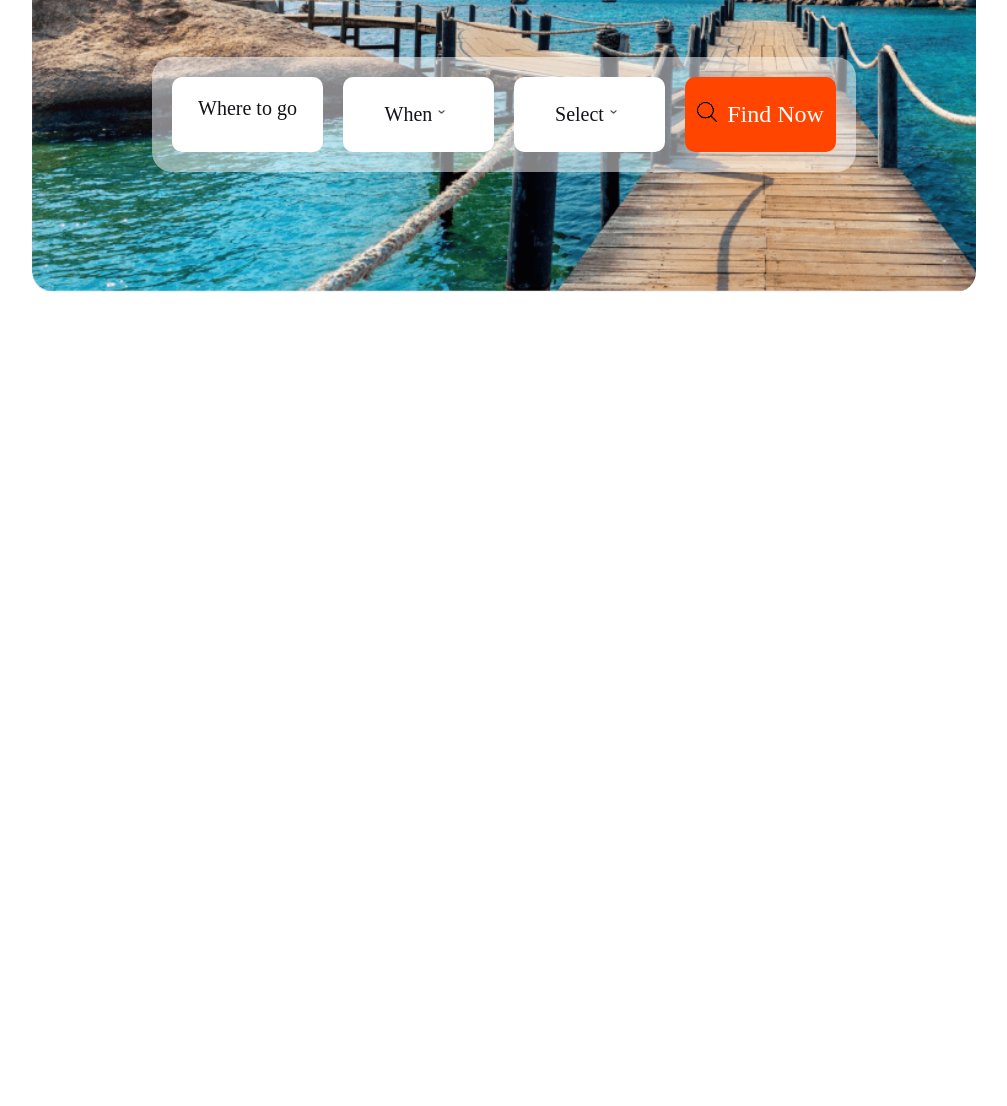
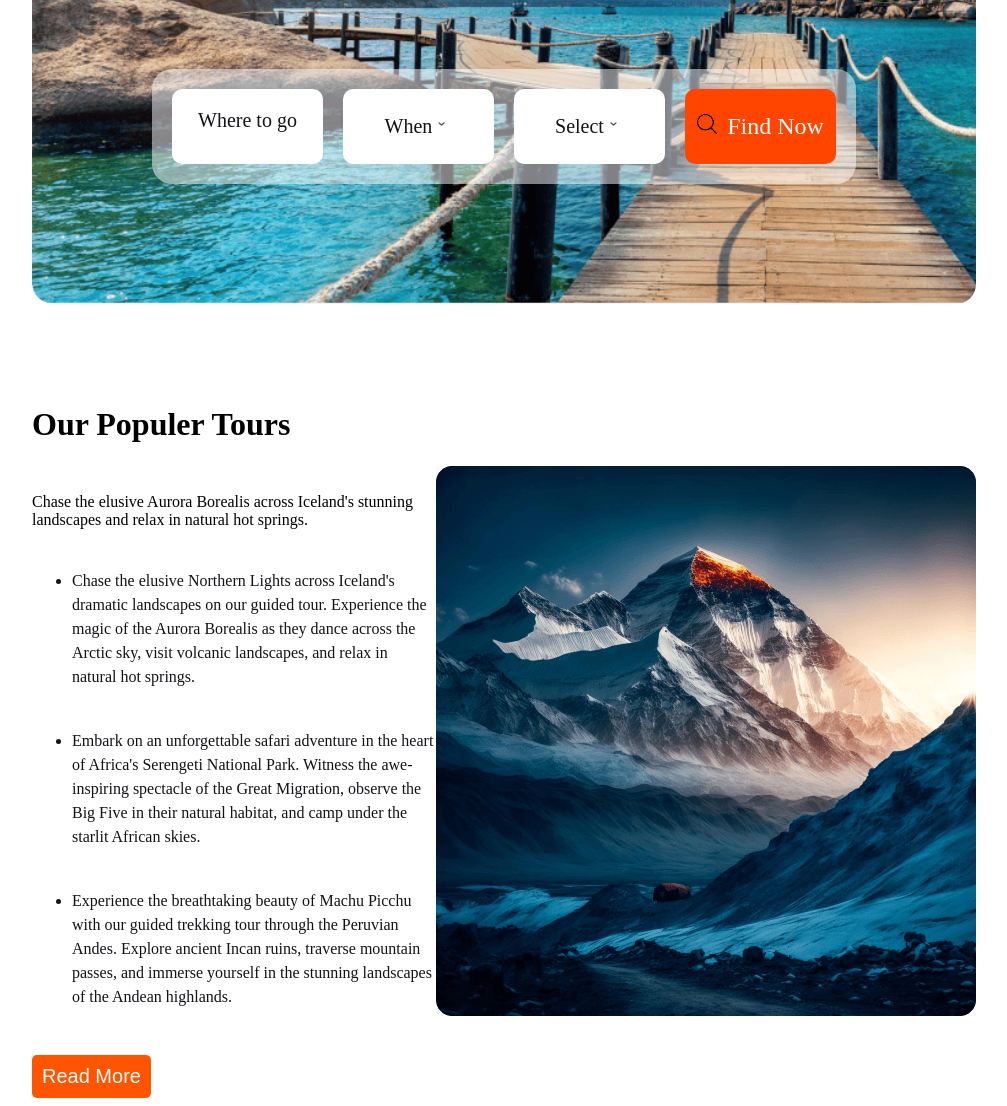
Before and after one commit to Shohanur6464/My-Hero-Travel, a plain HTML site: page index.html in a window 1280 px wide. Shown: the part 531-1637 px from the top of the page, without its empty margins (136-1143 px from the left). Before the commit the page ends 831 px from the top, so only its background shows below. Drawn offline with Linux system fonts and the light colour scheme.

Commit message:
compleeting populer tours section

```diff
--- a/index.html
+++ b/index.html
@@ -58,6 +58,26 @@
 
                 </div>
             </div>
+
+        </div>
+        <!-- Populer Toure Section -->
+        <div class="popular-container">
+            <div class="details-container">
+                <div class="tittle-holder"><h1>Our Populer Tours</h1></div>
+                <p>
+                    Chase the elusive Aurora Borealis across Iceland's stunning landscapes and relax in natural hot springs.
+                    <ol>
+                        <li>Chase the elusive Northern Lights across Iceland's dramatic landscapes on our guided tour. Experience the magic of the Aurora Borealis as they dance across the Arctic sky, visit volcanic landscapes, and relax in natural hot springs.</li>
+                        <li>Embark on an unforgettable safari adventure in the heart of Africa's Serengeti National Park. Witness the awe-inspiring spectacle of the Great Migration, observe the Big Five in their natural habitat, and camp under the starlit African skies.</li>
+                        <li>Experience the breathtaking beauty of Machu Picchu with our guided trekking tour through the Peruvian Andes. Explore ancient Incan ruins, traverse mountain passes, and immerse yourself in the stunning landscapes of the Andean highlands.</li>
+                    </ol>
+                </p>
+                <button class="read-more">Read More</button>
+
+            </div>
+            <div class="clapopular-image-container">
+                <img src="Images/Rectangle 4.png" alt="">
+            </div>
         </div>
 
         <footer>
--- a/style.css
+++ b/style.css
@@ -103,3 +103,59 @@
     color: gray;
     cursor: pointer;
 }
+
+.popular-container{
+
+    margin-top: 80px;
+    display: grid;
+    justify-content: center;
+    align-items: center;
+    grid-template-columns: repeat(2, 1fr);
+
+}
+.tittle-holder{
+    margin-bottom: 50px;
+}
+
+.clapopular-image-container{
+    display: flex;
+    justify-content: flex-end;
+}
+
+
+ol{
+    list-style-type: disc;
+    margin-top: 40px;
+
+}
+li{
+    margin-top: 40px;
+    line-height: 1.5;
+    font-size: 16px;
+    font-weight: 500;
+    color: #131318;
+}
+.read-more{
+    background-color: #FF5400;
+    padding: 10px;
+    border: none;
+    border-radius: 5px;
+    color: white;
+    font-size: 20px;
+    margin-top: 30px;
+}
+.read-more:hover{
+    cursor: pointer;
+    background-color: darkgray;
+}
+
+
+
+
+
+
+@media screen and (max-width: 620px){
+    .nav-list{
+        visibility: hidden;
+    }
+}
```
